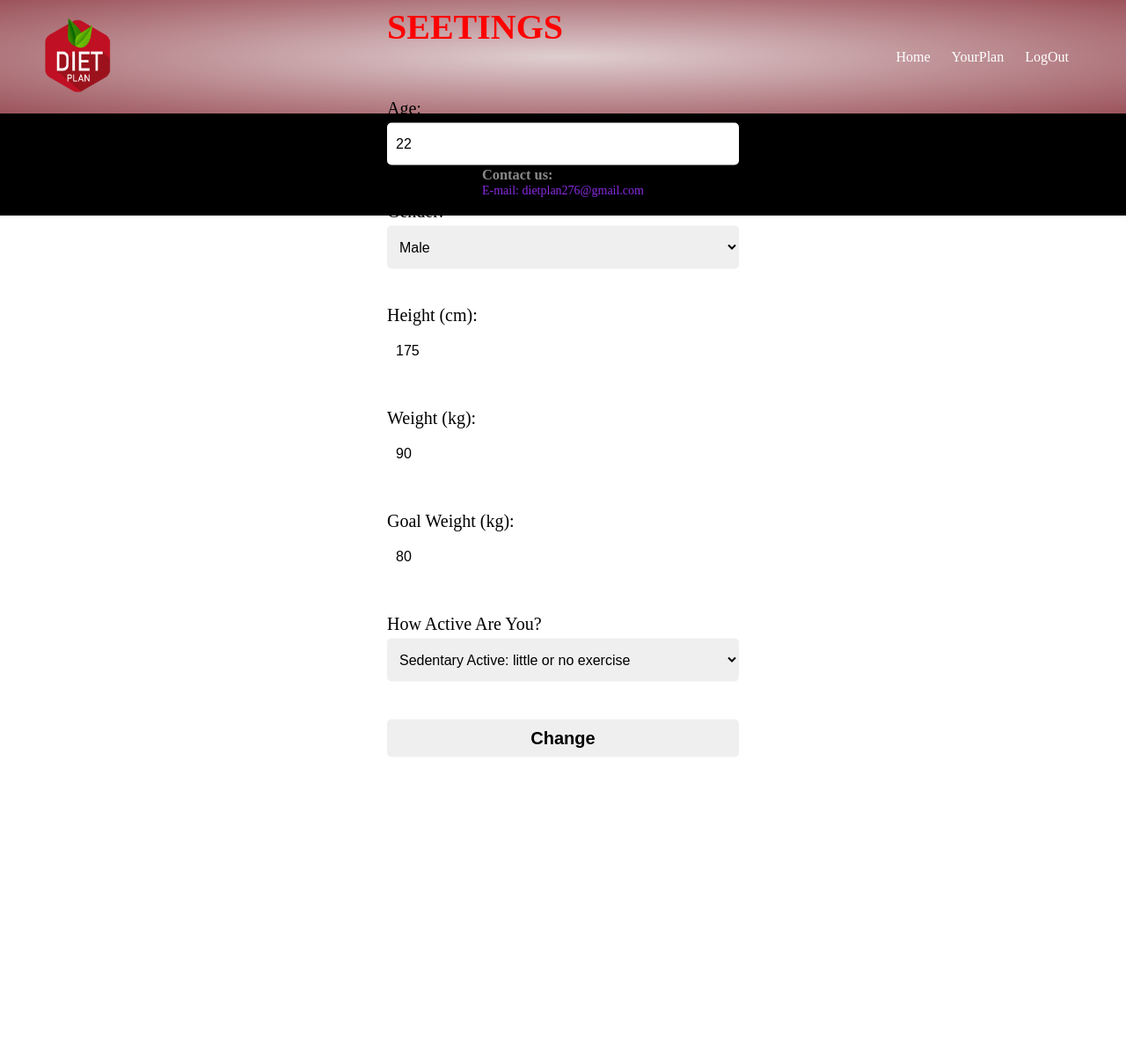
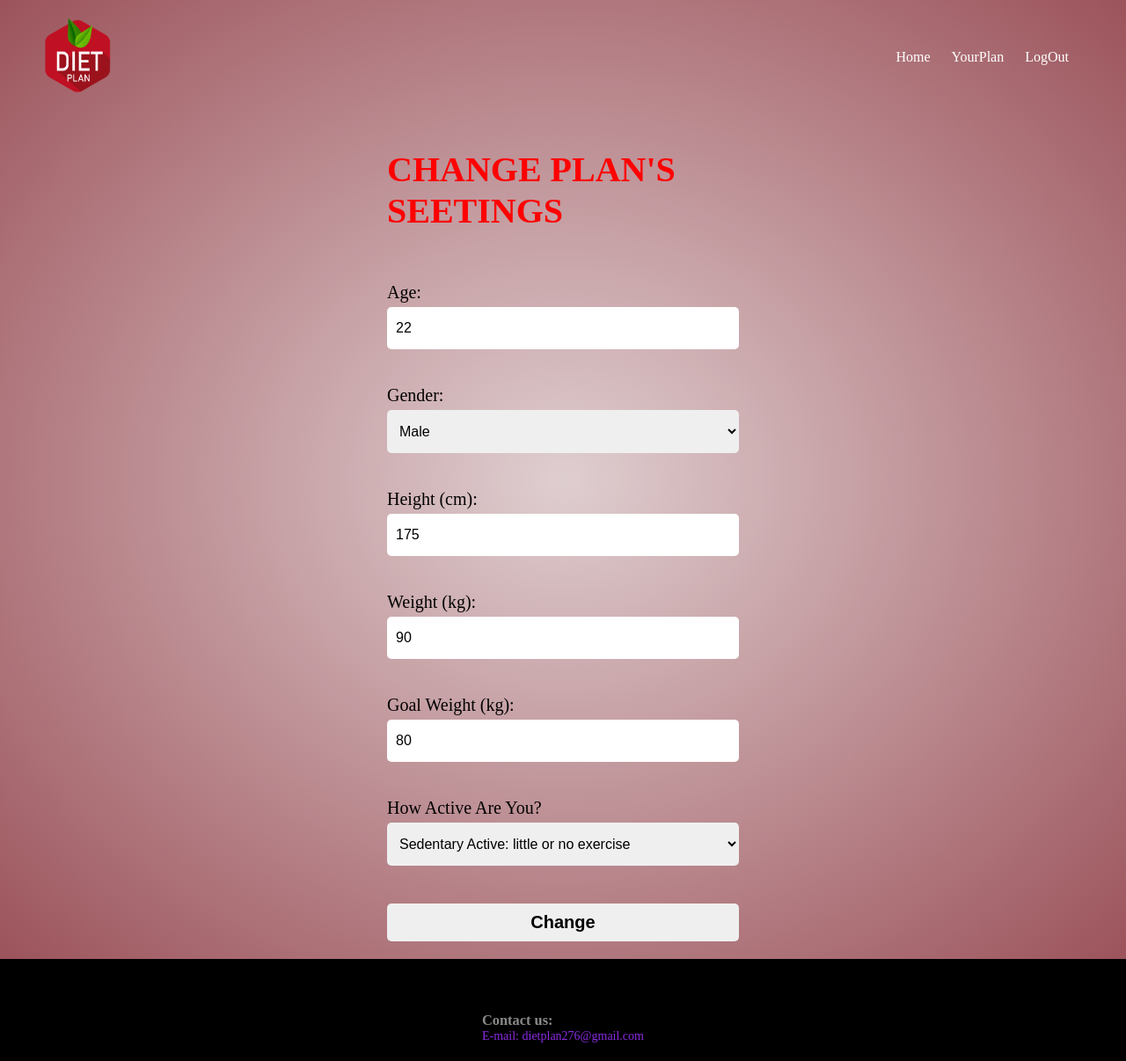
Before and after one commit to sadiq1999/flask, a Flask app: page /changeSetting in a window 1280 px wide. Shown: the whole page at 88% size. Before the commit the page ends 860 px from the top, so only its background shows below. Run offline with Flask 2, Linux system fonts and the light colour scheme; a user stored in the database is signed in; data comes from the database, SQL or seed files in the repository.

Commit message:
Update style.css

```diff
--- a/website/static/style.css
+++ b/website/static/style.css
@@ -138,11 +138,8 @@ p{
 }
 
 .reg{
-    position: absolute;
-    top: 50%;
-    left: 50%;
-    transform: translate(-50%, -50%);
     width: 400px;
+    margin: auto;
 
 }
 
@@ -155,11 +152,8 @@ p{
 }
 
 .Setting{
-    position: absolute;
-    top: 50%;
-    left: 50%;
-    transform: translate(-50%, -50%);
     width: 400px;
+    margin: auto;
 }
 
 .Setting h3{
```
